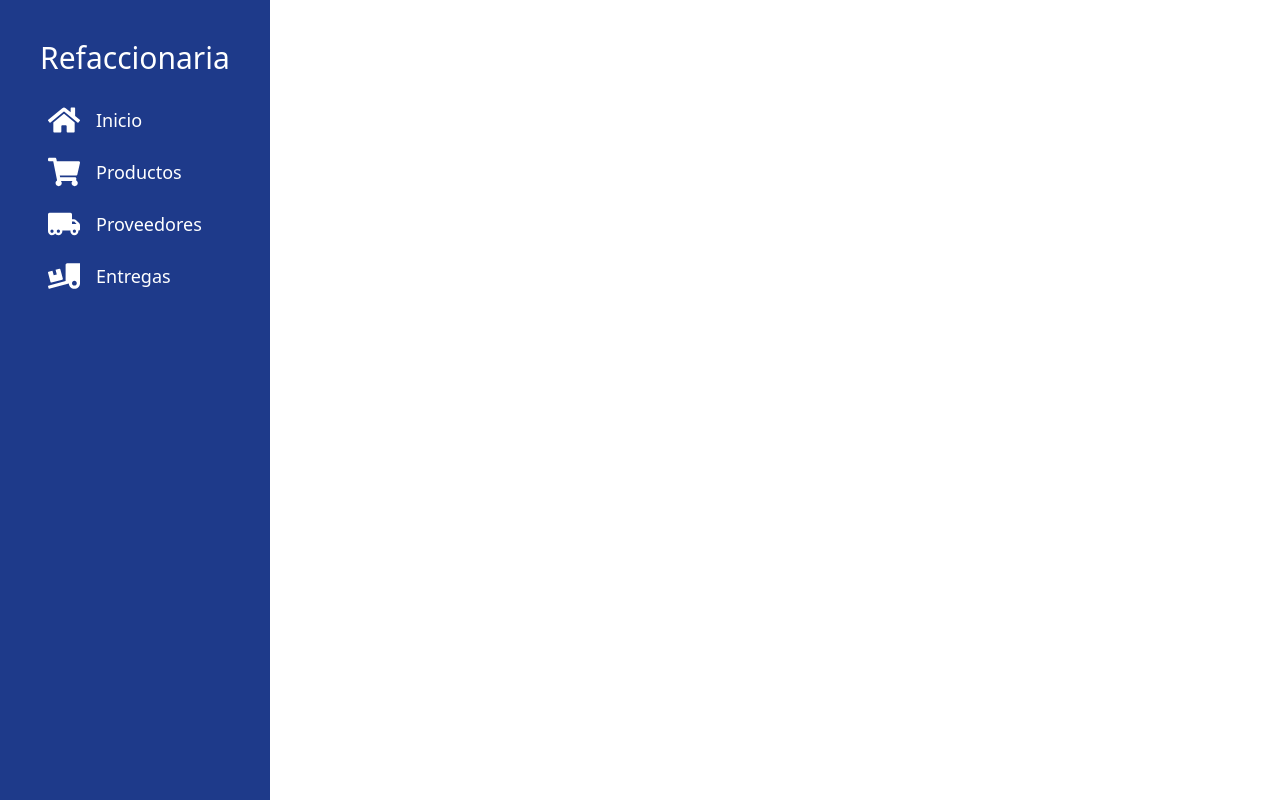
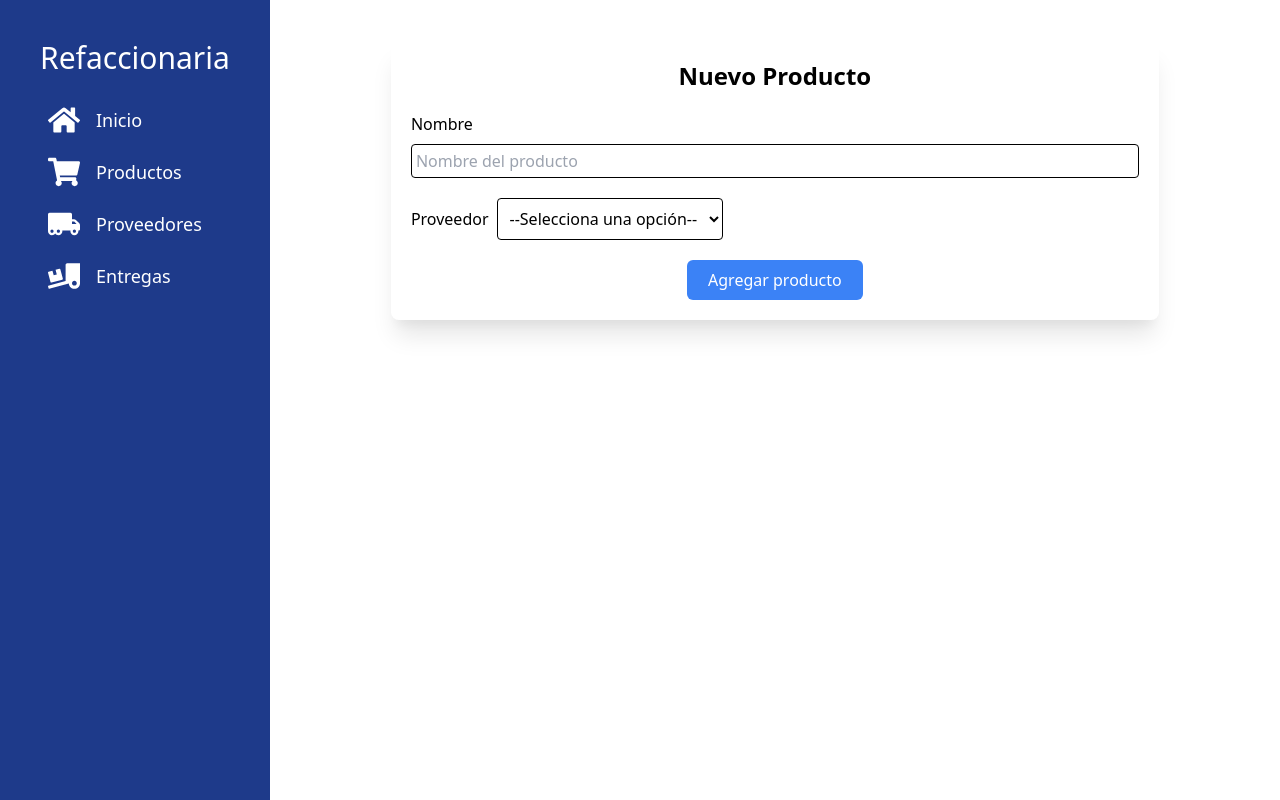
Before and after one commit to DieGopherLT/refaccionaria-frontend, a React (Create React App) app: page /productos/nuevo in a window 1280 px wide. Built offline with nearby package versions, Linux system fonts and the light colour scheme.

Commit message:
First design of Form, Input and Select components

```diff
--- a/src/App.tsx
+++ b/src/App.tsx
@@ -4,6 +4,7 @@ import { BrowserRouter as Router, Switch, Route } from 'react-router-dom';
 import AppContainer from './components/UI/AppContainer';
 import Home from './pages/Home';
 import Products from './pages/Products';
+import ProductForm from './pages/Forms/ProductForm';
 import Providers from './pages/Providers';
 import Deliveries from './pages/Deliveries';
 
@@ -27,7 +28,7 @@ function App() {
                     <Route exact path="/" component={ Home } />
 
                     <Route exact path="/productos" component={ Products } />
-                    <Route exact path="/productos/crear" component={ () => <h1>Form</h1> } />
+                    <Route exact path="/productos/nuevo" component={ ProductForm } />
 
                     <Route exact path="/proveedores" component={ Providers } />
                     <Route exact path="/proveedores/nuevo" component={ () => <h1>Form</h1> } />
--- /dev/null
+++ b/src/components/Form/Form.tsx
@@ -0,0 +1,18 @@
+import React, { FC, FormEvent } from 'react';
+
+interface FormProps {
+    onSubmit: (event: FormEvent<HTMLFormElement>) => void;
+}
+
+const Form: FC<FormProps> = ({ onSubmit, children }) => {
+    return (
+        <form
+            onSubmit={ onSubmit }
+            className="p-5 rounded-lg shadow-xl"
+        >
+            { children }
+        </form>
+    );
+};
+
+export default Form;
--- /dev/null
+++ b/src/components/Form/Input.tsx
@@ -0,0 +1,29 @@
+import React, { FC } from 'react';
+
+interface InputProps {
+    type: React.HTMLInputTypeAttribute;
+    label: string;
+    id: string;
+    value: string;
+    placeholder?: string;
+    onChange: (event: React.ChangeEvent<HTMLInputElement>) => void;
+}
+
+const Input: FC<InputProps> = props => {
+    const { id, label, type, value, placeholder = '', onChange } = props;
+    return (
+        <div className="flex flex-col my-5 gap-2">
+            <label htmlFor={ id }>{ label }</label>
+            <input
+                className="border border-black p-1 rounded"
+                id={ id }
+                type={ type }
+                placeholder={ placeholder }
+                value={ value }
+                onChange={ onChange }
+            />
+        </div>
+    );
+};
+
+export default Input;
--- /dev/null
+++ b/src/components/Form/Select.tsx
@@ -0,0 +1,33 @@
+import React, { FC } from 'react';
+
+interface SelectProps {
+    options: string[];
+    label: string;
+    value: string;
+    onChange: (event: React.ChangeEvent<HTMLSelectElement>) => void;
+}
+
+const Select: FC<SelectProps> = ({ options, label, value, onChange }) => {
+    return (
+        <div className="flex flex-col md:flex-row md:items-center gap-2 my-5">
+            <label htmlFor={ label }>{ label }</label>
+            <select
+                className="p-2 bg-white border-black border rounded"
+                id={ label }
+                value={ value }
+                onChange={ onChange }
+            >
+                <option value="">--Selecciona una opción--</option>
+                { options.map((option, index) => (
+                    <option
+                        key={ `${option}-${index}` }
+                        value={ option }
+                        className="capitalize"
+                    >{ option }</option>
+                )) }
+            </select>
+        </div>
+    );
+};
+
+export default Select;
--- /dev/null
+++ b/src/pages/Forms/ProductForm.tsx
@@ -0,0 +1,59 @@
+import React, { useState } from 'react';
+
+import PageContainer from '../../components/UI/PageContainer';
+import Wrapper from '../../components/UI/Wrapper';
+import Form from '../../components/Form/Form';
+import Input from '../../components/Form/Input';
+import Select from '../../components/Form/Select';
+import Button from '../../components/UI/Button';
+
+const ProductForm = () => {
+
+    const [name, setName] = useState('');
+    const [provider, setProvider] = useState('');
+
+    const options: string[] = [
+        'Asus',
+        'Gigabyte',
+        'Zotac'
+    ];
+
+    const onSubmit = (event: React.FormEvent<HTMLFormElement>) => {
+        event.preventDefault();
+        alert('Form submitted' + name);
+    }
+
+    return (
+        <PageContainer>
+            <Wrapper className="max-w-3xl mt-10">
+                <Form onSubmit={ onSubmit }>
+                    <h2 className="text-center text-2xl font-bold">Nuevo Producto</h2>
+                    <Input
+                        type="text"
+                        label="Nombre"
+                        id="name"
+                        placeholder="Nombre del producto"
+                        value={ name }
+                        onChange={ event => setName(event.target.value) }
+                    />
+                    <Select
+                        options={ options }
+                        label="Proveedor"
+                        value={ provider }
+                        onChange={ event => setProvider(event.target.value) }
+                    />
+                    <div className="w-full md:flex md:justify-center">
+                        <Button
+                            className="md:w-44"
+                            color="blue"
+                            type="submit"
+                            text="Agregar producto"
+                        />
+                    </div>
+                </Form>
+            </Wrapper>
+        </PageContainer>
+    );
+};
+
+export default ProductForm;
```
